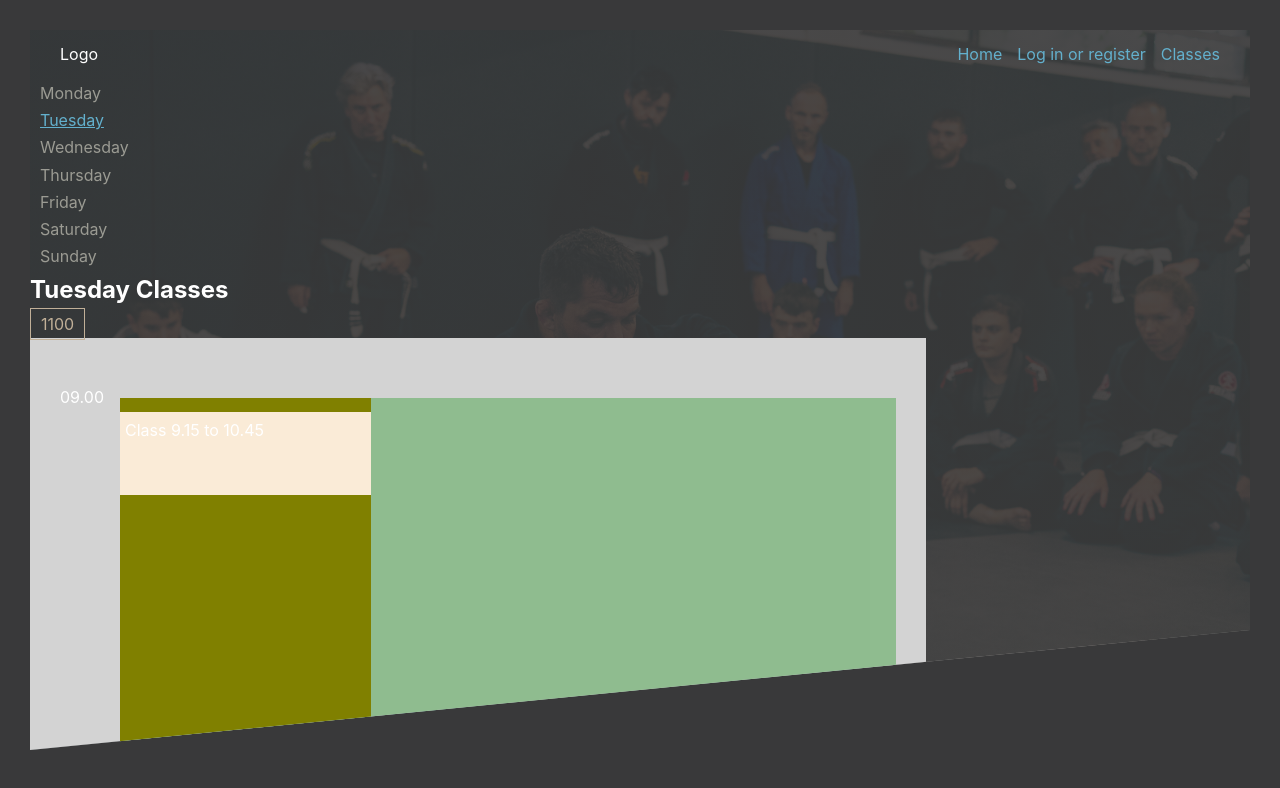
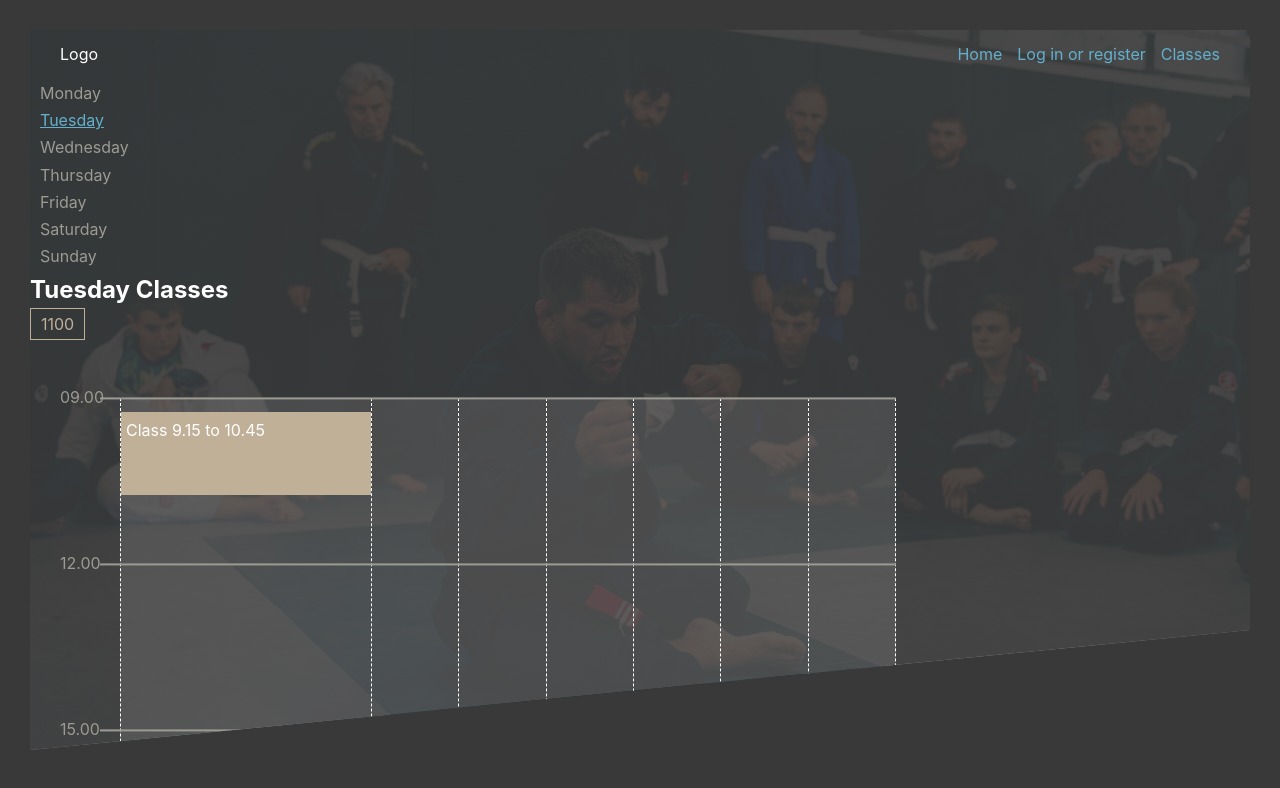
Before and after one commit to thebailers/membr-mngment, a React (Create React App) app: page /classes/tuesday in a window 1280 px wide. Shown: the top 788 px of the page. Built offline with nearby package versions, Linux system fonts and the light colour scheme; no server answers.

Commit message:
Further CalenderWeek styling/formatting

```diff
--- a/src/components/calendar-week/calendar-week.component.tsx
+++ b/src/components/calendar-week/calendar-week.component.tsx
@@ -15,8 +15,23 @@ const CalendarWeek = () => {
         <div className="day saturday"></div>
         <div className="day sunday"></div>
       </div>
+
       <div className="calendar-guides">
-        <div className="guide nine">09.00</div>
+        <div className="guide nine topNeg50">
+          <span className="time">09.00</span>
+        </div>
+        <div className="guide twelve topNeg50">
+          <span className="time">12.00</span>
+        </div>
+        <div className="guide fifteen topNeg50">
+          <span className="time">15.00</span>
+        </div>
+        <div className="guide eighteen topNeg50">
+          <span className="time">18.00</span>
+        </div>
+        <div className="guide twentyone topNeg50">
+          <span className="time">21.00</span>
+        </div>
       </div>
     </CalendarGrid>
   );
--- a/src/components/calendar-week/calendar-week.styles.ts
+++ b/src/components/calendar-week/calendar-week.styles.ts
@@ -1,44 +1,76 @@
 import styled from "styled-components";
+import { colors } from "../../global-styles";
+
+const guideColor = colors.duskyGold;
+const classesBlockColor = colors.midGold;
 
 export const CalendarGrid = styled.div`
-  background: lightgray;
   width: 70vw;
   height: 98vh;
 
   display: grid;
   grid-template-rows: 60px 1fr 60px;
   grid-template-columns: 60px 1fr 60px;
-}
 
   .calendar-guides {
     position: relative;
-  z-index: 1;
+    z-index: 2;
     transform: translateX(-30px);
 
     grid-column: 2 / 2;
     grid-row: 2 / 2;
 
     .guide {
+      color: ${guideColor};
+      position: absolute;
+      left: 0;
+      width: 100%;
+
+      &::before {
+        content: "";
+        position: absolute;
+        top: 50%;
+        left: 40px;
+        background: currentColor;
+        height: 2px;
+        width: calc(100% + 20px);
+        transform: translateY(-50%);
+      }
+
       &.nine {
-      position: absolute;
         top: 0;
-      left: 0;
-      transform: translateY(-50%)
+      }
+
+      &.twelve {
+        top: 25%;
+      }
+
+      &.fifteen {
+        top: 50%;
+      }
+
+      &.eighteen {
+        top: 75%;
+      }
+
+      &.twentyone {
+        top: 100%;
       }
     }
   }
 
   .calendar-grid {
-  background: darkseagreen;
     transform: translateX(30px);
     grid-column: 2 / 2;
     grid-row: 2 / 2;
-  z-index: 2;
+    z-index: 1;
 
     display: grid;
     grid-template-areas: "mon tue wed thur fri sat sun";
 
     .day {
+      background: rgba(255, 255, 255, 0.1);
+      border-left: 1px dashed #fff;
       display: grid;
       grid-template-rows:
         repeat(4, [nine] 1fr [nine-end])
@@ -52,25 +84,31 @@ export const CalendarGrid = styled.div`
         repeat(4, [eighteen] 1fr [eighteen-end])
         repeat(4, [nineteen] 1fr [nineteen-end])
         repeat(4, [twenty] 1fr [twenty-end])
-      repeat(4, [twentyone] 1fr [twentyone-end])
-      ;
+        repeat(4, [twentyone] 1fr [twentyone-end]);
+
+      &:last-child {
+        border-right: 1px dashed #fff;
+      }
 
       .class {
+        background: ${classesBlockColor};
         padding: 5px;
 
         &.nine15_ten45 {
-        background: antiquewhite;
           grid-row: nine 2 / ten 4;
         }
 
         &.eighteen30_twenty30 {
-        background: antiquewhite;
-        grid-row: eighteen 3 / twenty 3
+          grid-row: eighteen 3 / twenty 3;
         }
       }
 
       &.monday {
-      background: olive;
       }
     }
+  }
+
+  .topNeg50 {
+    transform: translateY(-50%);
+  }
 `;
```
Lines whose indentation alone changed are shown as unchanged.
